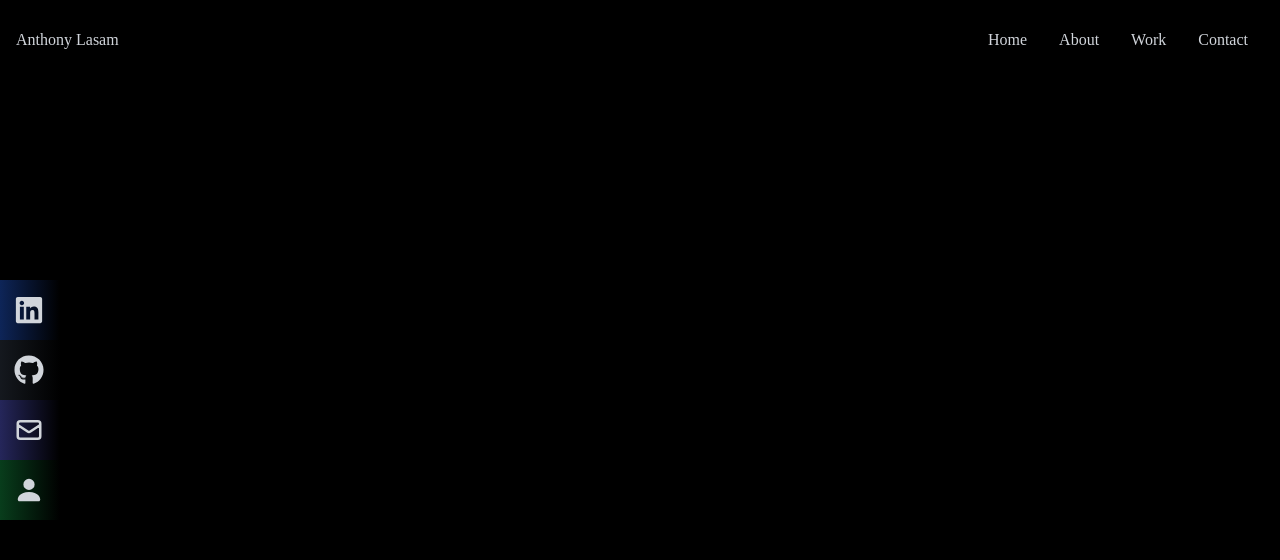
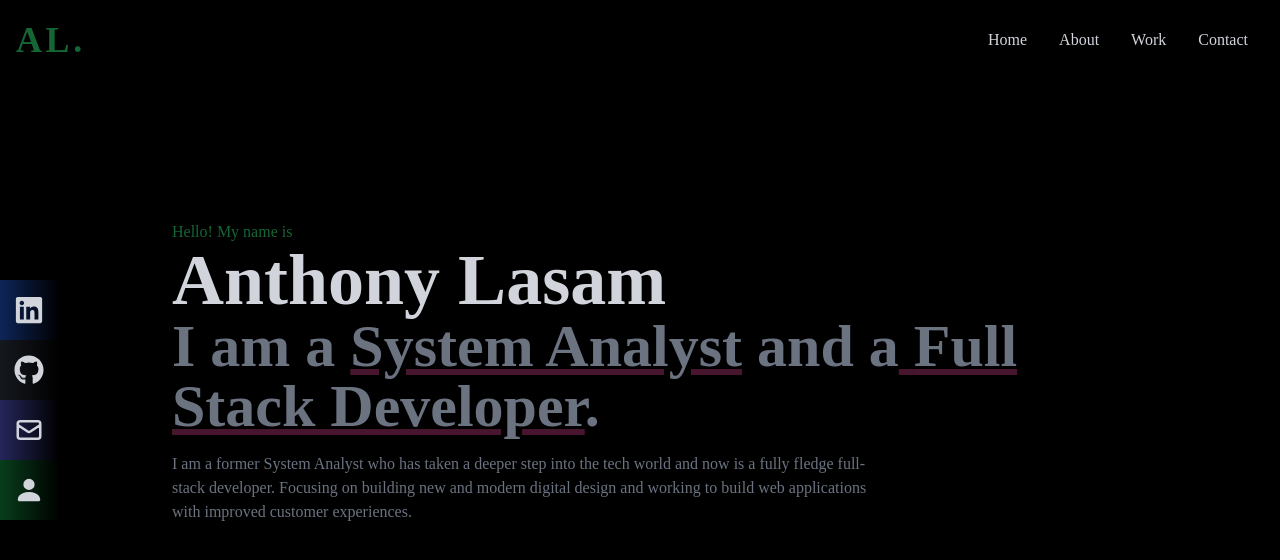
Before and after one commit to alasam/alasam.github.io, a React (Create React App) app: page / in a window 1280 px wide. Shown: the top 560 px of the page. Built offline with nearby package versions, Linux system fonts and the light colour scheme.

Commit message:
update css for navbar and home, add info about myself in home component

```diff
--- a/src/components/Home.jsx
+++ b/src/components/Home.jsx
@@ -2,7 +2,36 @@ import React from "react";
 import { HiArrowNarrowRight } from "react-icons/hi";
 
 const Home = () => {
-  return <div name="home" className="bg-black w-full h-screen"></div>;
+  return (
+    <div name="home" className="bg-black w-full h-screen">
+      {/* Container */}
+      <div className="max-w-[1000px] mx-auto px-8 flex flex-col justify-center h-full">
+        <p className="text-green-800">Hello! My name is</p>
+        <h1 className="text-4xl sm:text-7xl font-bold text-gray-300">
+          Anthony Lasam
+        </h1>
+        <h2 className="text-3xl sm:text-6xl font-bold text-gray-500">
+          I am a{" "}
+          <a className="underline decoration-pink-500/30">System Analyst</a> and
+          a
+          <a className="underline decoration-pink-500/30">
+            {" "}
+            Full Stack Developer
+          </a>
+          .
+        </h2>
+        <p className="text-gray-500 py-4 max-w-[700px]">
+          I am a former System Analyst who has taken a deeper step into the tech
+          world and now is a fully fledge full-stack developer. Focusing on
+          building new and modern digital design and working to build web
+          applications with improved customer experiences.
+        </p>
+        <button>
+          My Projects <HiArrowNarrowRight />
+        </button>
+      </div>
+    </div>
+  );
 };
 
 export default Home;
--- a/src/components/Navbar.jsx
+++ b/src/components/Navbar.jsx
@@ -15,7 +15,11 @@ const Navbar = () => {
   return (
     <div className="fixed w-full h-[80px] flex justify-between items-center px-4 bg-black text-gray-300">
       {/* logo/name */}
-      <div>Anthony Lasam</div>
+      <div>
+        <h1 className="text-4xl font-bold tracking-widest text-green-800">
+          AL.
+        </h1>
+      </div>
 
       {/* menu */}
 
```
